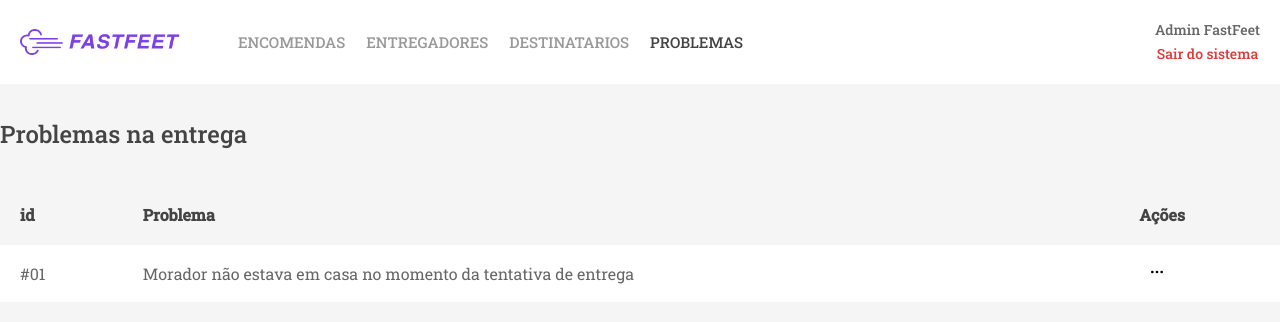
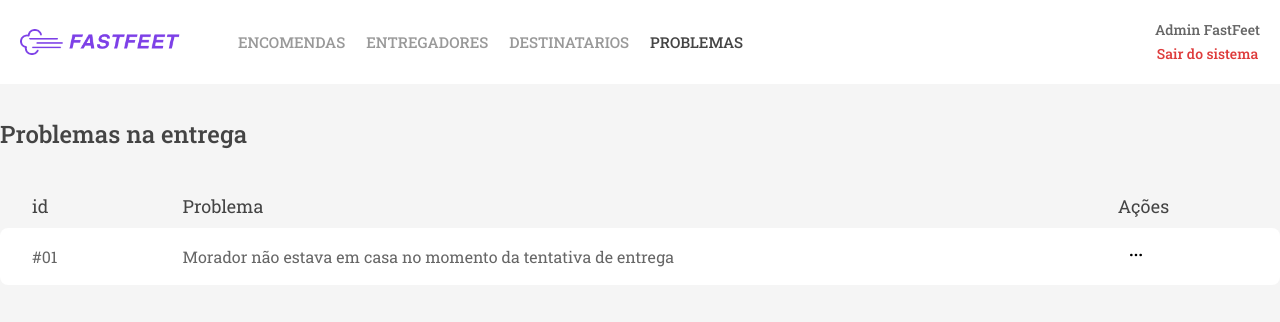
Before and after one commit to gacl97/fastfeet, a React (Create React App) app: page /delivery/problems in a window 1280 px wide. Shown: the top 322 px of the page. Built offline with nearby package versions, Linux system fonts and the light colour scheme; the HTML template or start-up script is replaced by a standard one.

Commit message:
Atualizacao nas Tabelas
Foi colocado thead em volta do header e tbody em volta do body do table

```diff
--- a/src/pages/DeliveryProblems/index.tsx
+++ b/src/pages/DeliveryProblems/index.tsx
@@ -14,12 +14,15 @@ const DeliveryProblems: React.FC = () => {
           <h1>Problemas na entrega</h1>
 
           <table>
+            <thead>
               <tr>
                 <th>id</th>
                 <th>Problema</th>
                 <th>Ações</th>
               </tr>
+            </thead>
 
+            <tbody>
               <tr>
                 <td>#01</td>
                 <td>
@@ -32,6 +35,7 @@ const DeliveryProblems: React.FC = () => {
                   </button>
                 </td>
               </tr>
+            </tbody>
           </table>
         </Content>
       </Container>
--- a/src/pages/DeliveryProblems/styles.ts
+++ b/src/pages/DeliveryProblems/styles.ts
@@ -19,27 +19,29 @@ export const Content = styled.div`
     font-weight: 500;
     margin-bottom: 34px;
   }
-}
 
   table {
-    border-spacing: 0; /* Removes the cell spacing via CSS */
-    border-spacing: 0 20px;
+    width: 100%;
+    border-spacing: 0 10px;
 
     th {
       text-align: start;
-      padding: 0 20px;
       color: #444444;
-    }
-
-    tr + tr {
-      height: 57px;
-      background: #ffffff;
+      font-weight: normal;
+      padding: 0 32px;
+      font-size: 18px;
+      line-height: 24px;
     }
 
     td {
+      padding: 0 32px;
+      border: 0;
+      font-size: 16px;
+      font-weight: normal;
+      background: #ffffff;
+      height: 57px;
       color: #666666;
       text-align: start;
-      padding: 0 20px;
 
       > img {
         height: 35px;
@@ -54,5 +56,11 @@ export const Content = styled.div`
         padding: 0 10px;
       }
     }
+    td:first-child {
+      border-radius: 8px 0 0 8px;
+    }
+    td:last-child {
+      border-radius: 0 8px 8px 0;
+    }
   }
 `;
--- a/src/pages/Deliverymen/index.tsx
+++ b/src/pages/Deliverymen/index.tsx
@@ -31,6 +31,7 @@ const Deliverymen: React.FC = () => {
           </Form>
 
           <table>
+            <thead>
               <tr>
                 <th>id</th>
                 <th>Foto</th>
@@ -38,7 +39,9 @@ const Deliverymen: React.FC = () => {
                 <th>Email</th>
                 <th>Ações</th>
               </tr>
+            </thead>
 
+            <tbody>
               <tr>
                 <td>#01</td>
 
@@ -58,6 +61,7 @@ const Deliverymen: React.FC = () => {
                   </button>
                 </td>
               </tr>
+            </tbody>
           </table>
         </Content>
       </Container>
--- a/src/pages/Deliverymen/styles.ts
+++ b/src/pages/Deliverymen/styles.ts
@@ -56,24 +56,27 @@ export const Content = styled.div`
   }
 
   table {
-    border-spacing: 0; /* Removes the cell spacing via CSS */
-    border-spacing: 0 20px;
+    width: 100%;
+    border-spacing: 0 10px;
 
     th {
       text-align: start;
-      padding: 0 20px;
       color: #444444;
-    }
-
-    tr + tr {
-      height: 57px;
-      background: #ffffff;
+      font-weight: normal;
+      padding: 0 32px;
+      font-size: 18px;
+      line-height: 24px;
     }
 
     td {
+      padding: 0 32px;
+      border: 0;
+      font-size: 16px;
+      font-weight: normal;
+      background: #ffffff;
+      height: 57px;
       color: #666666;
       text-align: start;
-      padding: 0 20px;
 
       > img {
         height: 35px;
@@ -88,5 +91,12 @@ export const Content = styled.div`
         padding: 0 10px;
       }
     }
+
+    td:first-child {
+      border-radius: 8px 0 0 8px;
+    }
+    td:last-child {
+      border-radius: 0 8px 8px 0;
+    }
   }
 `;
--- a/src/pages/Orders/index.tsx
+++ b/src/pages/Orders/index.tsx
@@ -31,6 +31,7 @@ const Orders: React.FC = () => {
           </Form>
 
           <table>
+            <thead>
               <tr>
                 <th>id</th>
                 <th>Destinatário</th>
@@ -40,7 +41,9 @@ const Orders: React.FC = () => {
                 <th>Status</th>
                 <th>Ações</th>
               </tr>
+            </thead>
 
+            <tbody>
               <tr>
                 <td>#01</td>
                 <td>Fernando Vasconcelos</td>
@@ -69,6 +72,7 @@ const Orders: React.FC = () => {
                   </button>
                 </td>
               </tr>
+            </tbody>
           </table>
         </Content>
       </Container>
--- a/src/pages/Orders/styles.ts
+++ b/src/pages/Orders/styles.ts
@@ -91,24 +91,27 @@ export const Content = styled.div`
   }
 
   table {
-    border-spacing: 0; /* Removes the cell spacing via CSS */
-    border-spacing: 0 20px;
+    width: 100%;
+    border-spacing: 0 10px;
 
     th {
       text-align: start;
-      padding: 0 20px;
       color: #444444;
-    }
-
-    tr + tr {
-      height: 57px;
-      background: #ffffff;
+      font-weight: normal;
+      padding: 0 32px;
+      font-size: 18px;
+      line-height: 24px;
     }
 
     td {
+      padding: 0 32px;
+      border: 0;
+      font-size: 16px;
+      font-weight: normal;
+      background: #ffffff;
+      height: 57px;
       color: #666666;
       text-align: start;
-      padding: 0 20px;
 
       section {
         display: flex;
@@ -128,6 +131,13 @@ export const Content = styled.div`
         background: transparent;
         padding: 0 10px;
       }
+    }
+
+    td:first-child {
+      border-radius: 8px 0 0 8px;
+    }
+    td:last-child {
+      border-radius: 0 8px 8px 0;
     }
   }
 `;
--- a/src/pages/Recipients/index.tsx
+++ b/src/pages/Recipients/index.tsx
@@ -31,13 +31,16 @@ const Recipients: React.FC = () => {
           </Form>
 
           <table>
+            <thead>
               <tr>
                 <th>id</th>
                 <th>Nome</th>
                 <th>Endereço</th>
                 <th>Ações</th>
               </tr>
+            </thead>
 
+            <tbody>
               <tr>
                 <td>#01</td>
                 <td>Gustavo Augusto</td>
@@ -49,6 +52,7 @@ const Recipients: React.FC = () => {
                   </button>
                 </td>
               </tr>
+            </tbody>
           </table>
         </Content>
       </Container>
--- a/src/pages/Recipients/styles.ts
+++ b/src/pages/Recipients/styles.ts
@@ -56,24 +56,27 @@ export const Content = styled.div`
   }
 
   table {
-    border-spacing: 0; /* Removes the cell spacing via CSS */
-    border-spacing: 0 20px;
+    width: 100%;
+    border-spacing: 0 10px;
 
     th {
       text-align: start;
-      padding: 0 20px;
       color: #444444;
-    }
-
-    tr + tr {
-      height: 57px;
-      background: #ffffff;
+      font-weight: normal;
+      padding: 0 32px;
+      font-size: 18px;
+      line-height: 24px;
     }
 
     td {
+      padding: 0 32px;
+      border: 0;
+      font-size: 16px;
+      font-weight: normal;
+      background: #ffffff;
+      height: 57px;
       color: #666666;
       text-align: start;
-      padding: 0 20px;
 
       > img {
         height: 35px;
@@ -88,5 +91,12 @@ export const Content = styled.div`
         padding: 0 10px;
       }
     }
+
+    td:first-child {
+      border-radius: 8px 0 0 8px;
+    }
+    td:last-child {
+      border-radius: 0 8px 8px 0;
+    }
   }
 `;
```
Lines whose indentation alone changed are shown as unchanged.
